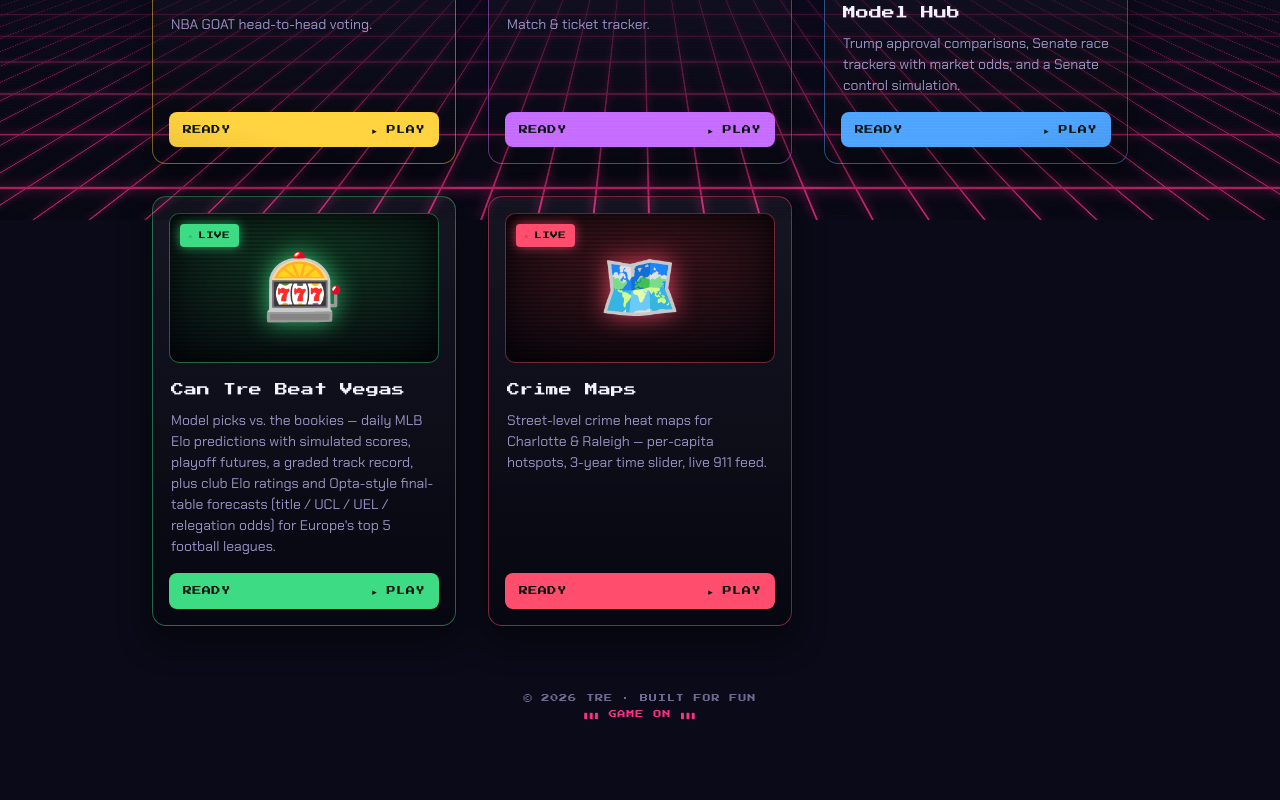
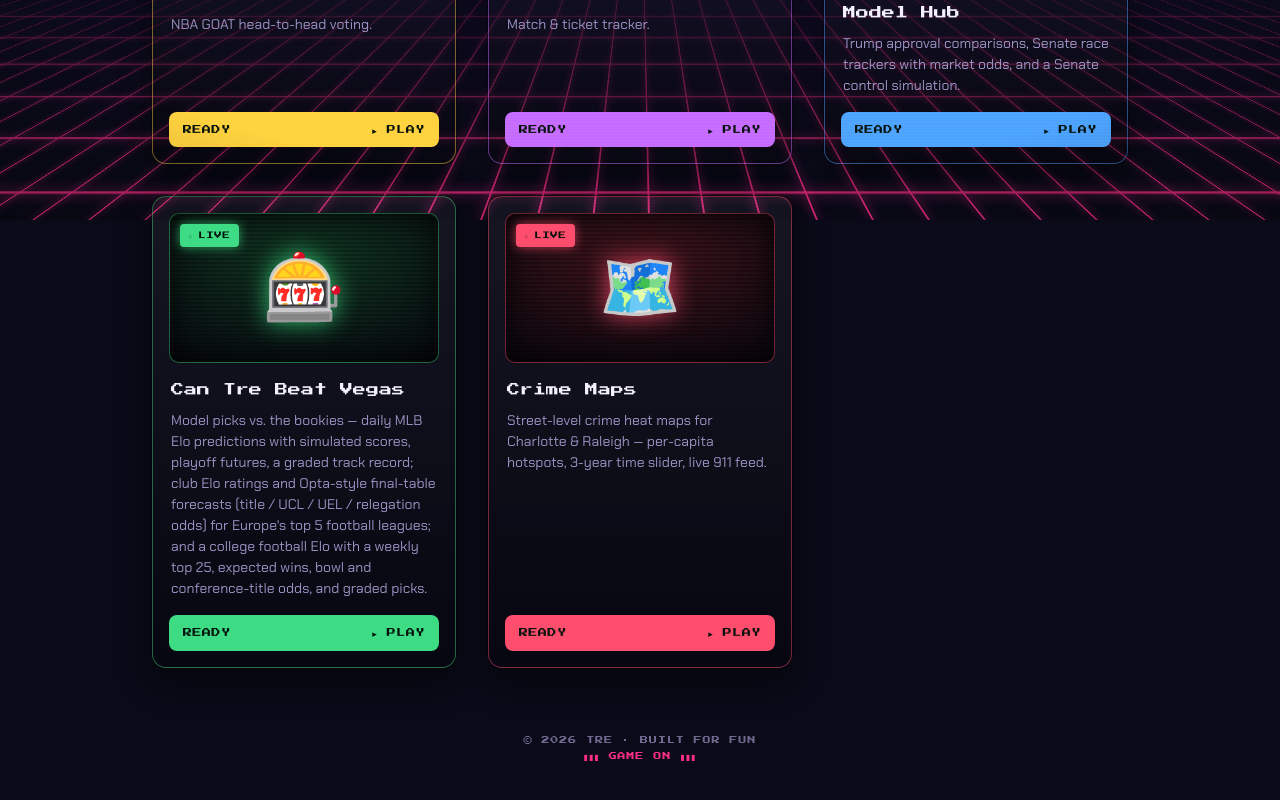
Before and after one commit to Hijodeagua/whosyurgoat-hub, a Next.js app: page / in a window 1280 px wide. Shown: the part 580-1380 px from the top of the page. Built offline with nearby package versions, Linux system fonts and the light colour scheme.

Commit message:
Vegas card: mention the college football Elo model
Co-Authored-By: Claude Fable 5.1 <noreply@anthropic.com>
Claude-Session: https://claude.ai/code/session_01NkuT6WiyTb2V131v35LMTi

```diff
--- a/app/projects.ts
+++ b/app/projects.ts
@@ -44,7 +44,7 @@ export const projects: Project[] = [
   {
     title: "Can Tre Beat Vegas",
     description:
-      "Model picks vs. the bookies — daily MLB Elo predictions with simulated scores, playoff futures, a graded track record, plus club Elo ratings and Opta-style final-table forecasts (title / UCL / UEL / relegation odds) for Europe's top 5 football leagues.",
+      "Model picks vs. the bookies — daily MLB Elo predictions with simulated scores, playoff futures, a graded track record; club Elo ratings and Opta-style final-table forecasts (title / UCL / UEL / relegation odds) for Europe's top 5 football leagues; and a college football Elo with a weekly top 25, expected wins, bowl and conference-title odds, and graded picks.",
     href: "/vegas",
     status: "live",
     emoji: "🎰",
```
